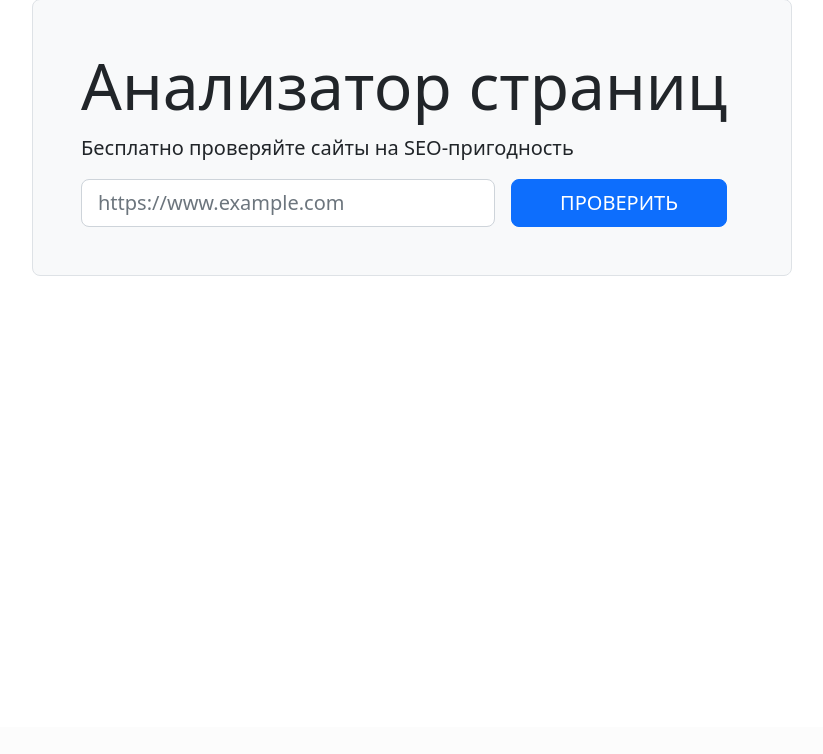
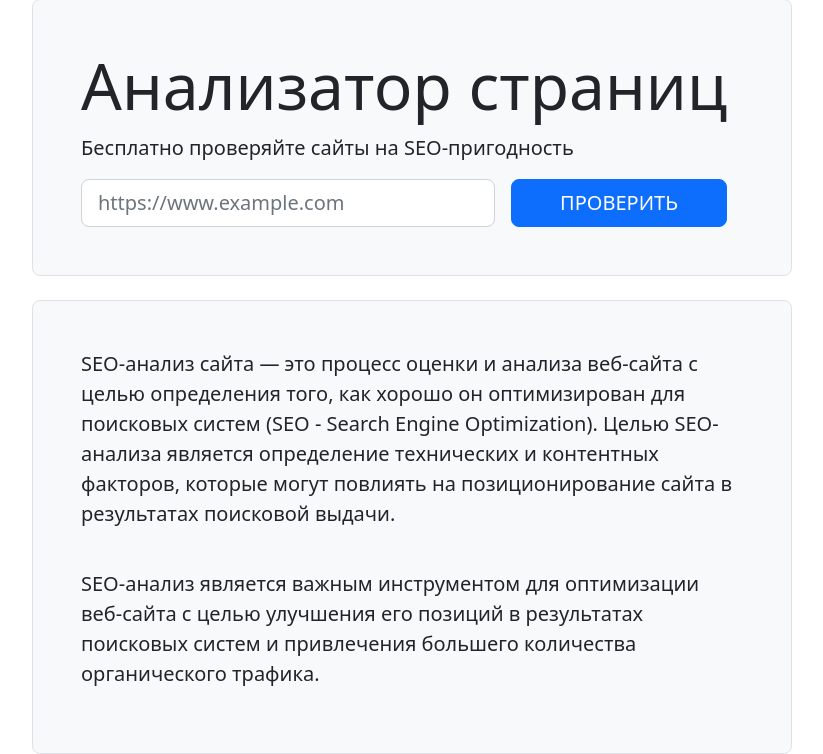
Before and after one commit to blacksmokezip/Page-Analyzer, a Flask app: page / in a window 1280 px wide. Shown: the part 73-827 px from the top of the page, without its empty margins (228-1051 px from the left). Before the commit the page ends 349 px from the top, so only its background shows below. Run offline with Flask 3, Linux system fonts and the light colour scheme.

Commit message:
Update main page

```diff
--- a/page_analyzer/templates/index.html
+++ b/page_analyzer/templates/index.html
@@ -25,16 +25,10 @@
             {% endfor %}
             {% endif %}
         {% endwith %}
-
     </header>
-
-
 
     <main class="flex-grow-1">
         <div class="container-lg mt-3">
-            <h1></h1>
-
-
             <div class="row">
                 <div class="col-12 col-md-10 col-lg-8 mx-auto border rounded-3 bg-light p-5">
                     <h1 class="display-3">Анализатор страниц</h1>
@@ -45,7 +39,18 @@
                     </form>
                 </div>
             </div>
-
+            <br>
+            <div class="row">
+                <div class="col-12 col-md-10 col-lg-8 mx-auto border rounded-3 bg-light p-5">
+                    <p class="lead">
+                        SEO-анализ сайта — это процесс оценки и анализа веб-сайта с целью определения того, как хорошо он оптимизирован для поисковых систем (SEO - Search Engine Optimization). Целью SEO-анализа является определение технических и контентных факторов, которые могут повлиять на позиционирование сайта в результатах поисковой выдачи.
+                    </p>
+                    <br>
+                    <p class="lead">
+                        SEO-анализ является важным инструментом для оптимизации веб-сайта с целью улучшения его позиций в результатах поисковых систем и привлечения большего количества органического трафика.
+                    </p>
+                </div>
+            </div>
         </div>
     </main>
     <script src="https://cdn.jsdelivr.net/npm/bootstrap@5.1.3/dist/js/bootstrap.bundle.min.js"
```
